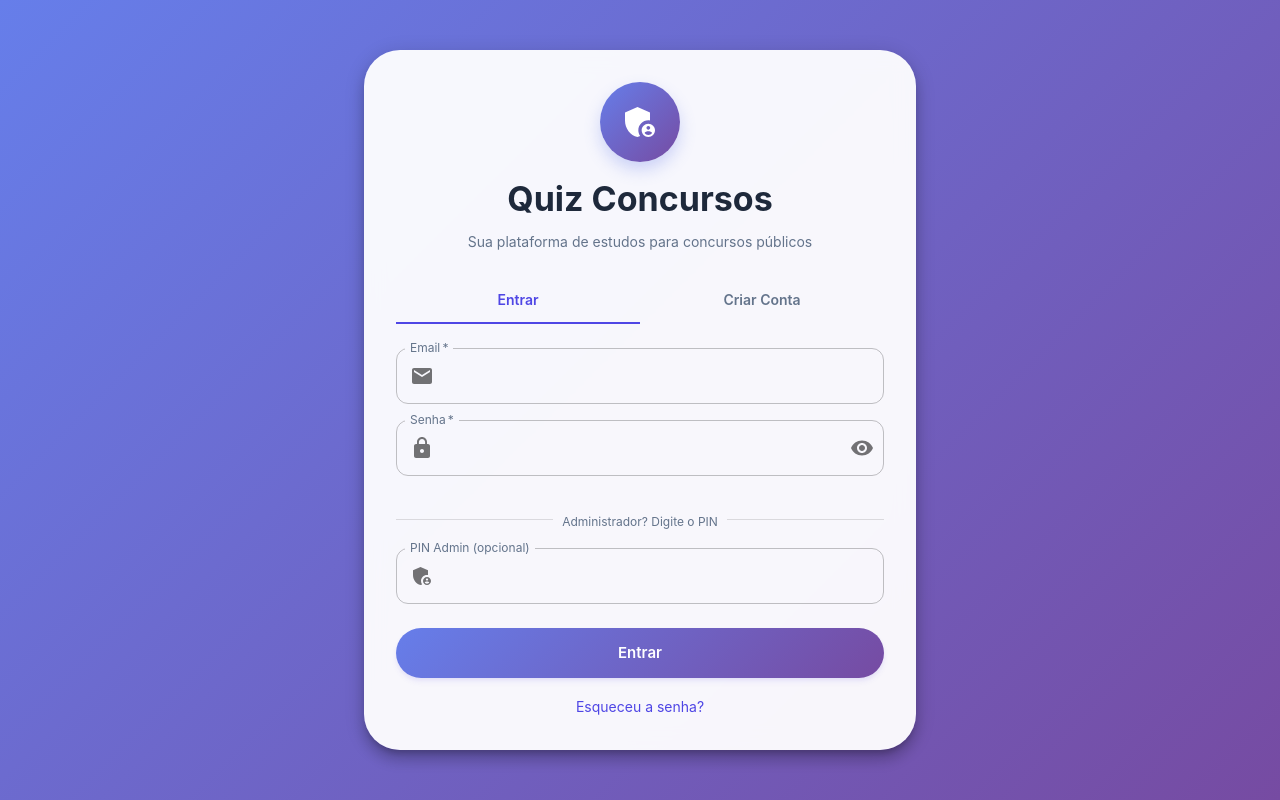
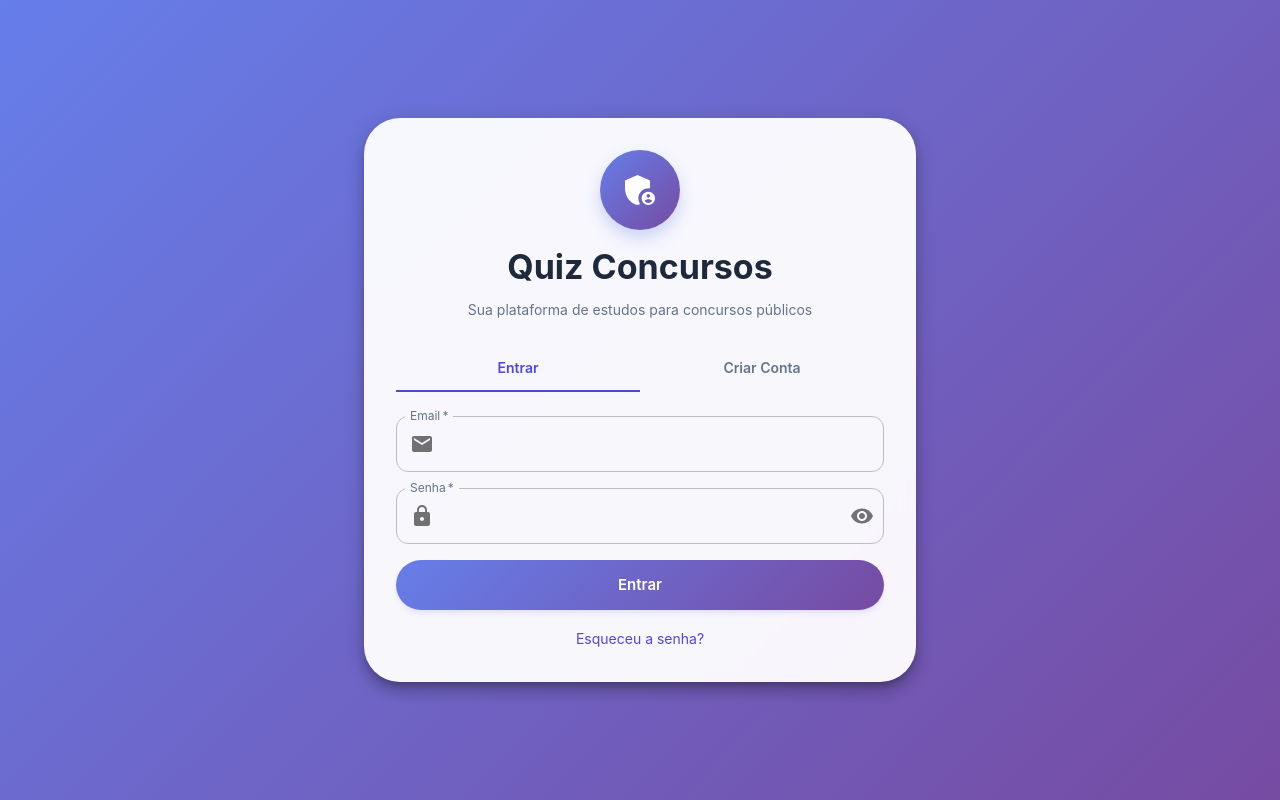
Before and after one commit to eletroweb/quiz_frontend, a React (Vite) app: page /login in a window 1280 px wide. Built offline with nearby package versions, Linux system fonts and the light colour scheme; no server answers.

Commit message:
fix: alteração login sem pin 7

```diff
--- a/src/contexts/AuthContext.jsx
+++ b/src/contexts/AuthContext.jsx
@@ -56,14 +56,7 @@ export function AuthProvider({ children }) {
 
                     // Mesmo com erro, permitir continuar (usuário está autenticado no Firebase)
                     setUserProfile(null);
-                    try {
-                        const adminEmail = (import.meta.env.VITE_ADMIN_EMAIL || 'techmixsp@gmail.com').toLowerCase();
-                        const email = (user.email || '').toLowerCase();
-                        const fallbackAdmin = email === adminEmail;
-                        setIsAdmin(fallbackAdmin);
-                    } catch {
-                        setIsAdmin(false);
-                    }
+                    setIsAdmin(false);
                 }
             } else {
                 console.log('🔐 AuthContext: Usuário deslogado, limpando dados');
--- a/src/pages/Login.jsx
+++ b/src/pages/Login.jsx
@@ -15,13 +15,12 @@ export default function Login() {
     const [email, setEmail] = useState('');
     const [password, setPassword] = useState('');
     const [name, setName] = useState('');
-    const [adminPin, setAdminPin] = useState('');
     const [showPassword, setShowPassword] = useState(false);
     const [error, setError] = useState('');
     const [loading, setLoading] = useState(false);
     const navigate = useNavigate();
 
-    const ADMIN_PIN = '419556'; // PIN do administrador
+    const ADMIN_PIN = undefined;
 
     async function handleLogin(e) {
         e.preventDefault();
@@ -29,19 +28,7 @@ export default function Login() {
             setError('');
             setLoading(true);
             await signInWithEmailAndPassword(auth, email, password);
-
-            // Verificar se é admin
-            if (adminPin) {
-                if (adminPin === ADMIN_PIN) {
-                    navigate('/admin');
-                } else {
-                    setError('PIN de administrador incorreto');
-                    await auth.signOut();
-                    return;
-                }
-            } else {
-                navigate('/dashboard');
-            }
+            navigate('/dashboard');
         } catch (err) {
             console.error(err);
             if (err.code === 'auth/user-not-found') {
@@ -186,27 +173,7 @@ export default function Login() {
                                 }}
                             />
 
-                            <Divider sx={{ my: 2 }}>
-                                <Typography variant="caption" color="text.secondary">
-                                    Administrador? Digite o PIN
-                                </Typography>
-                            </Divider>
 
-                            <TextField
-                                fullWidth
-                                label="PIN Admin (opcional)"
-                                type="password"
-                                value={adminPin}
-                                onChange={(e) => setAdminPin(e.target.value)}
-                                sx={{ mb: 3 }}
-                                InputProps={{
-                                    startAdornment: (
-                                        <InputAdornment position="start">
-                                            <AdminPanelSettings color="action" />
-                                        </InputAdornment>
-                                    ),
-                                }}
-                            />
 
                             <Button
                                 type="submit"
```
Also changed, not shown: 3 other files (tests, documents, lock files or other folders).
